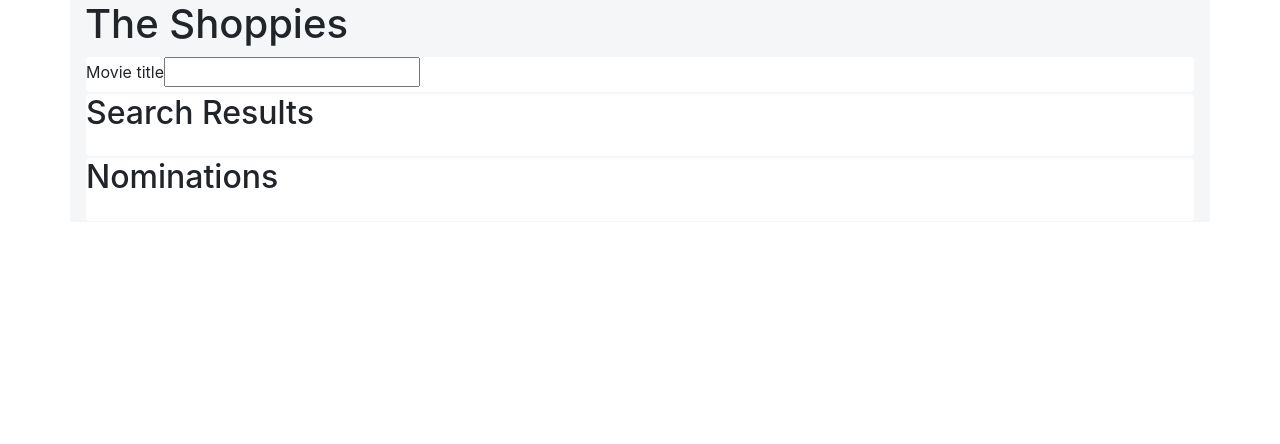
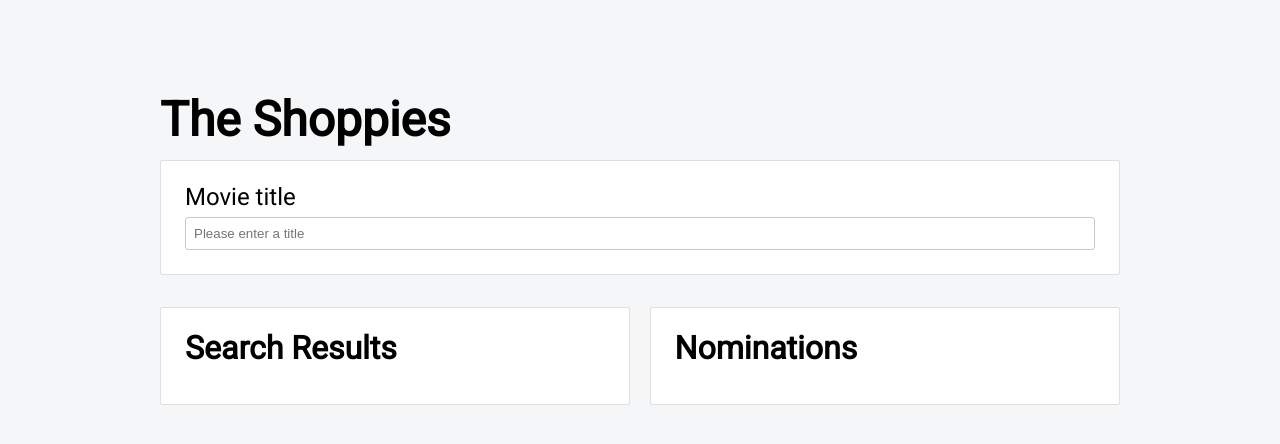
Before and after one commit to Buraisx/the-shoppies, a React (Create React App) app: page / in a window 1280 px wide. Shown: the top 444 px of the page. Built offline with nearby package versions, Linux system fonts and the light colour scheme.

Commit message:
feat: complete styling of app

```diff
--- a/public/index.html
+++ b/public/index.html
@@ -25,9 +25,12 @@
       Learn how to configure a non-root public URL by running `npm run build`.
     -->
     <!-- Bootstrap -->
-    <link rel="stylesheet" href="https://stackpath.bootstrapcdn.com/bootstrap/4.4.1/css/bootstrap.min.css"
-      integrity="sha384-Vkoo8x4CGsO3+Hhxv8T/Q5PaXtkKtu6ug5TOeNV6gBiFeWPGFN9MuhOf23Q9Ifjh" crossorigin="anonymous">
-    <title>React App</title>
+    <!-- <link rel="stylesheet" href="https://stackpath.bootstrapcdn.com/bootstrap/4.4.1/css/bootstrap.min.css"
+      integrity="sha384-Vkoo8x4CGsO3+Hhxv8T/Q5PaXtkKtu6ug5TOeNV6gBiFeWPGFN9MuhOf23Q9Ifjh" crossorigin="anonymous"> -->
+    <link rel="stylesheet" href="https://cdnjs.cloudflare.com/ajax/libs/meyer-reset/2.0/reset.min.css"
+      integrity="sha512-NmLkDIU1C/C88wi324HBc+S2kLhi08PN5GDeUVVVC/BVt/9Izdsc9SVeVfA1UZbY3sHUlDSyRXhCzHfr6hmPPw=="
+      crossorigin="anonymous" />
+      <title>The Shoppies</title>
   </head>
   <body>
     <noscript>You need to enable JavaScript to run this app.</noscript>
--- a/src/App.js
+++ b/src/App.js
@@ -4,6 +4,7 @@ import ResultsContainer from './components/ResultsContainer';
 import NominationsContainer from './components/NominationsContainer';
 
 import './App.scss';
+import Banner from './components/Banner';
 
 
 const App = () => {
@@ -12,7 +13,6 @@ const App = () => {
   );
   const [results, setResults] = useState([]);
   const [term, setTerm] = useState('');
-  const [isLoading, setIsLoading] = useState(false);
 
 
   /**
@@ -23,7 +23,6 @@ const App = () => {
     setTerm(searchTerm);
     // only search if an input exists
     if(searchTerm.length > 0) {
-      setIsLoading(true);
       const response = await fetch(`http://www.omdbapi.com/?s=${term}&apikey=${process.env.REACT_APP_OMDB_API_KEY}&type=movie&page=1`);
       const data = await response.json();
 
@@ -65,6 +64,8 @@ const App = () => {
 
   return (
     <main className="container">
+
+      <Banner nominations={nominations}/>
       <h1>The Shoppies</h1>
       <SearchBar
         queryTerm={queryTerm}
--- a/src/App.scss
+++ b/src/App.scss
@@ -1,13 +1,99 @@
+@import url('https://fonts.googleapis.com/css2?family=Roboto&display=swap');
+
+* {
+  box-sizing: border-box;
+}
+html {
+  height: 100%;
+  background-color: #F5F6F8;
+}
+body {
+  font-family: "roboto" ,Arial, Helvetica, sans-serif;
+  font-size: 16px;
+}
+
+h1, h2 {
+  font-weight: bold;
+}
+
+h1 {
+  font-size: 3rem;
+
+}
+h2 {
+  font-size: 2rem;
+}
+label{
+  font-size: 1.5rem;
+  display: block;
+}
+button {
+  padding: 4px 12px;
+  margin-left: 8px;
+  background-color: #f8f8f8;
+  border-radius: 4px;
+  border: 1px solid #d3d0d0;
+}
 .container {
-  background-color: #F5F6F8;
+  height: 100%;
+  padding: 96px 160px;
+  @media screen and (max-width: 790px) {
+    padding: 96px 32px;
+  }
 }
 
 .disabled {
   pointer-events: none;
   background-color: #F5F6F8;
+  opacity: 0.5;
 }
 
 .card {
+  padding: 1.5rem;
+  margin: 1rem 0;
   background-color: white;
-  border: 1px solid #F5F6F8;
+  border: 1px solid rgba(0,0,0,.125);
+  border-radius: 3px;
+  &__list {
+    margin-top: 1rem;
+    list-style: disc;
+    margin-left: 2rem;
+    &-item {
+      margin: 0.5rem;
+    }
+  }
 }
+.search-bar {
+  width: 100%;
+  &__input {
+    width: 100%;
+    margin-top: 0.5rem;
+    padding: 0.5rem 0.5rem;
+    border: 1px solid #cacaca;
+    border-radius: 3px;
+  }
+}
+
+.results, .nominations {
+  display:inline-block;
+  width: 49%;
+  @media screen and (max-width: 980px) {
+    margin-left: 0;
+    margin-right: 0;
+    width: 100%;
+  }
+}
+
+.results {
+  margin-right: 1%;
+}
+
+.nominations {
+  vertical-align: top;
+  margin-left: 1%;
+}
+
+.banner {
+  background-color: #28a74585;
+  border: 1px solid #28a745;
+}
--- /dev/null
+++ b/src/components/Banner.js
@@ -0,0 +1,20 @@
+import React from 'react';
+
+/**
+ * Banner Component that displays when there are 5 nominations
+ * @param {Object} nominations
+ */
+const Banner = ({ nominations }) => {
+  if(Object.keys(nominations).length >= 5){
+    return (
+      <section className="card banner">
+        <p>5 Nominations have been made!</p>
+      </section>
+    );
+  } else {
+    return null;
+  }
+
+};
+
+export default Banner;
--- a/src/components/NominationsContainer.js
+++ b/src/components/NominationsContainer.js
@@ -7,12 +7,12 @@ import React from 'react';
  */
 const NominationsContainer = ({ nominations, removeNomination }) => {
   return (
-    <section className="card">
+    <section className="card nominations">
       <h2>Nominations</h2>
-      <ul>
+      <ul className="card__list">
         {
           Object.keys(nominations).map((movieId) => (
-            <li key={movieId}>{`${nominations[movieId].Title} (${nominations[movieId].Year})`}
+            <li className="card__list-item" key={movieId}>{`${nominations[movieId].Title} (${nominations[movieId].Year})`}
               <button onClick={() => removeNomination(movieId)}>Remove</button>
             </li>
           ))
--- a/src/components/ResultsContainer.js
+++ b/src/components/ResultsContainer.js
@@ -8,12 +8,12 @@ import React from 'react';
 const ResultsContainer = ({ results, term, addNomination, nominations}) => {
 
   return (
-    <section className="card">
+    <section className="card results">
       <h2>{term.length > 0 ? `Results for "${term}"`: " Search Results"}</h2>
-      <ul>
+      <ul className="card__list">
         {
           results.map((movie) => (
-            <li key={movie.imdbID}>{`${movie.Title} (${movie.Year})`}
+            <li className="card__list-item" key={movie.imdbID}>{`${movie.Title} (${movie.Year})`}
               <button
                 onClick={() => addNomination(movie)}
                 className={movie.imdbID in nominations ? "disabled" : ""}
--- a/src/components/SearchBar.js
+++ b/src/components/SearchBar.js
@@ -8,7 +8,7 @@ import React from 'react';
 const SearchBar = ({queryTerm, term}) => {
 
   return (
-    <section className="card">
+    <section className="card search-bar">
       <form onSubmit={(e) => e.preventDefault()}>
         <label htmlFor="search-term">Movie title</label>
         <input
@@ -16,6 +16,8 @@ const SearchBar = ({queryTerm, term}) => {
           name="search-term"
           value={term}
           type="text"
+          className="search-bar__input"
+          placeholder="Please enter a title"
           onChange={e => queryTerm(e.target.value)}
         />
       </form>
```
Also changed, not shown: 1 other file (tests, documents, lock files or other folders).
